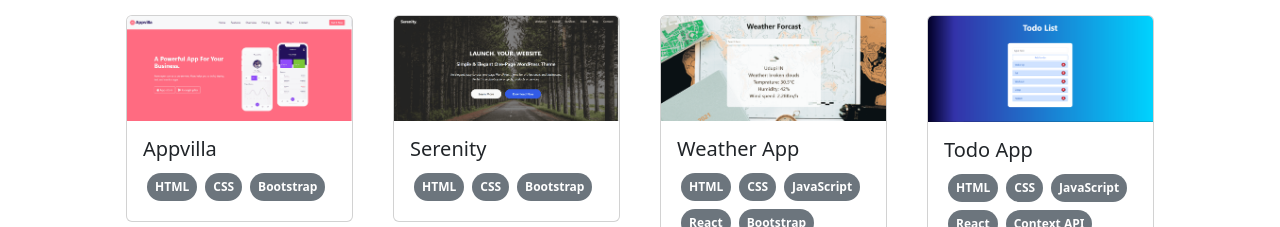
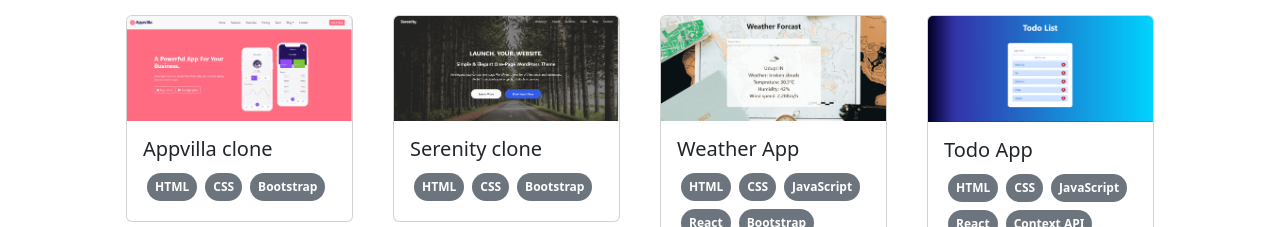
Before and after one commit to madan3242/madan, a React (Vite) app: page / in a window 1280 px wide. Shown: the part 2260-2487 px from the top of the page. Built offline with nearby package versions, Linux system fonts and the light colour scheme.

Commit message:
MyProject updated #2

```diff
--- a/src/components/MyProjects/MyProjects.jsx
+++ b/src/components/MyProjects/MyProjects.jsx
@@ -13,8 +13,8 @@ import BookingApp from '../../assets/apps/BookingApp.png'
 
 const MyProjects = () => {
     const projects = [
-        { name: "Appvilla", logo: Appvilla, tags: ["HTML", "CSS", "Bootstrap"], link: "https://appvilla.vercel.app/" },
-        { name: "Serenity", logo: Serenity, tags: ["HTML", "CSS", "Bootstrap"], link: "https://serenity-five.vercel.app/" },
+        { name: "Appvilla clone", logo: Appvilla, tags: ["HTML", "CSS", "Bootstrap"], link: "https://appvilla.vercel.app/" },
+        { name: "Serenity clone", logo: Serenity, tags: ["HTML", "CSS", "Bootstrap"], link: "https://serenity-five.vercel.app/" },
         { name: "Weather App", logo: WeatherApp, tags: ["HTML", "CSS", "JavaScript", "React", "Bootstrap"], link: "https://github.com/madan3242/React-Js/tree/main/Apps/WeatherApp" },
         { name: "Todo App", logo: TodoApp, tags: ["HTML", "CSS", "JavaScript", "React", "Context API", "Bootstrap"], link: "https://github.com/madan3242/React-Js/tree/main/Apps/TodoApp" },
 
```
